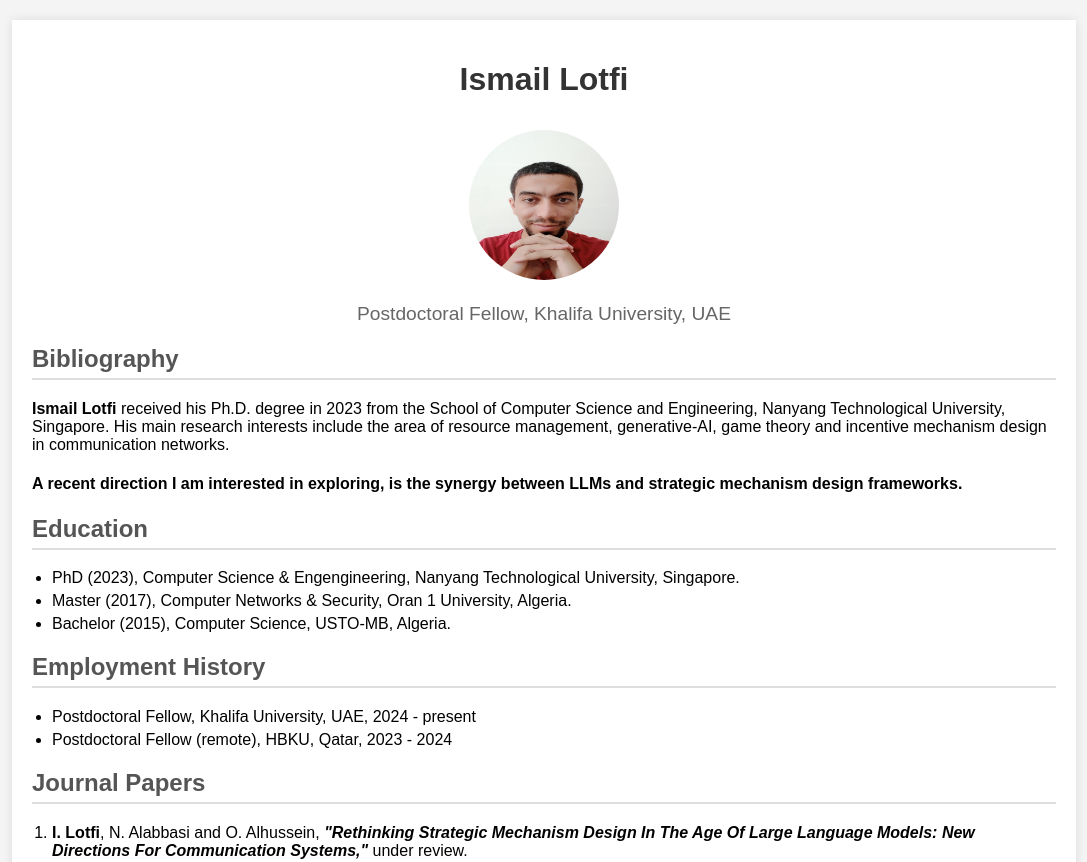
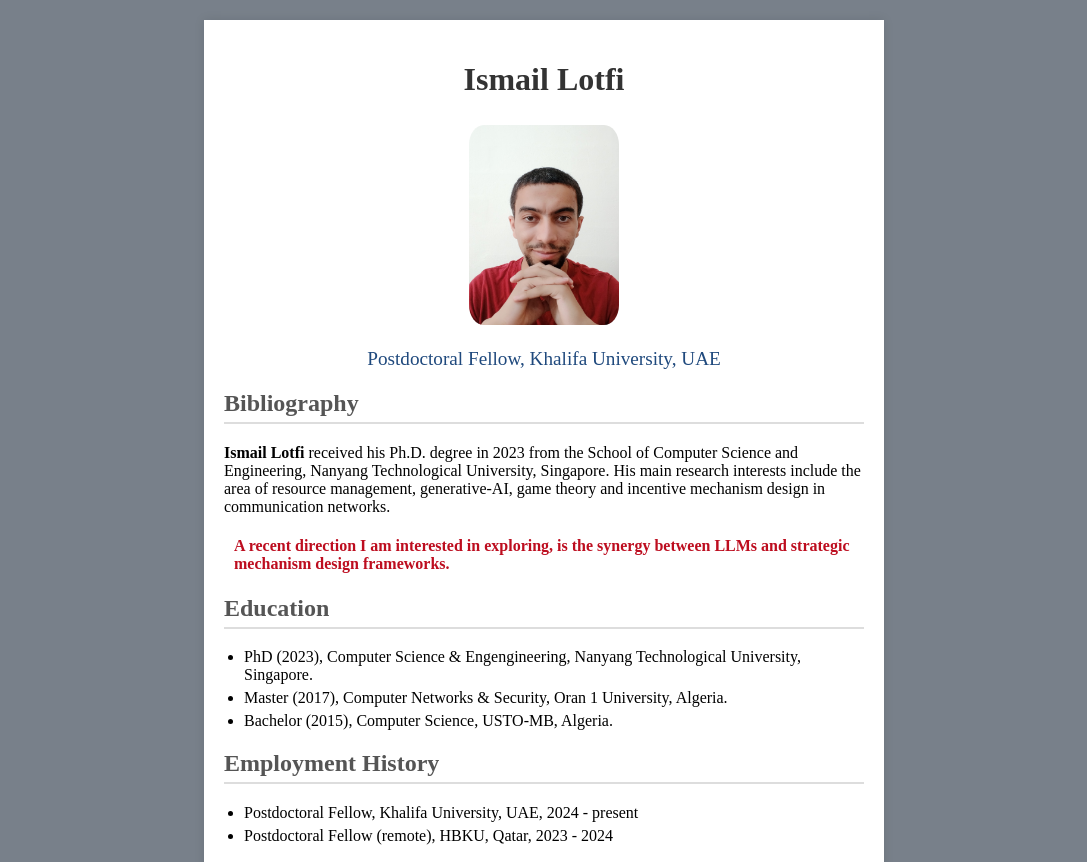
Before and after one commit to ismail0T/ismail0t.github.io, a plain HTML site: page index.html in a window 1280 px wide. Shown: the top 862 px of the page, without its empty margins (96-1183 px from the left). Drawn offline with Linux system fonts and the light colour scheme.

Commit message:
Update style.css

```diff
--- a/style.css
+++ b/style.css
@@ -1,12 +1,12 @@
 body {
-    font-family: Arial, sans-serif;
-    background-color: #f4f4f4;
+    font-family: Times New Roman, sans-serif;
+    background-color: #78808a;
     margin: 0;
     padding: 0;
 }
 
 .container {
-    width: 80%;
+    width: 50%;
     margin: 20px auto;
     background-color: #fff;
     padding: 20px;
@@ -20,14 +20,19 @@ header {
 
 .personal-photo {
     width: 150px;
-    height: 150px;
-    border-radius: 50%;
-    margin-top: 10px;
+    height: 200px;
+    border-radius: 10%;
+    margin-top: 5px;
 }
 
 h1 {
     font-size: 2em;
     color: #333;
+}
+
+h4 {
+    color: #bd0d1f;
+	padding-left: 10px;
 }
 
 h2 {
@@ -38,7 +43,7 @@ h2 {
 
 p.affiliation {
     font-size: 1.2em;
-    color: #666;
+    color: #1f497d;
 }
 
 section {
```
